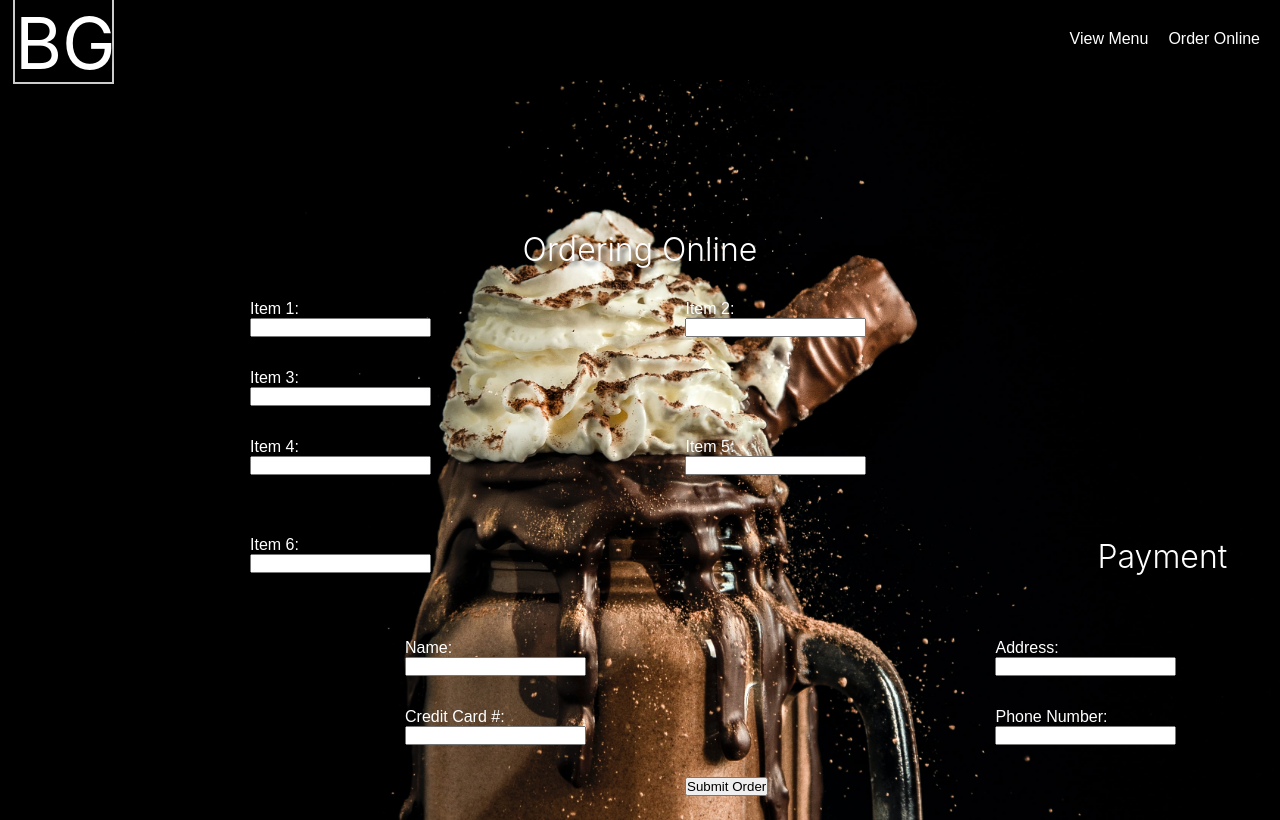
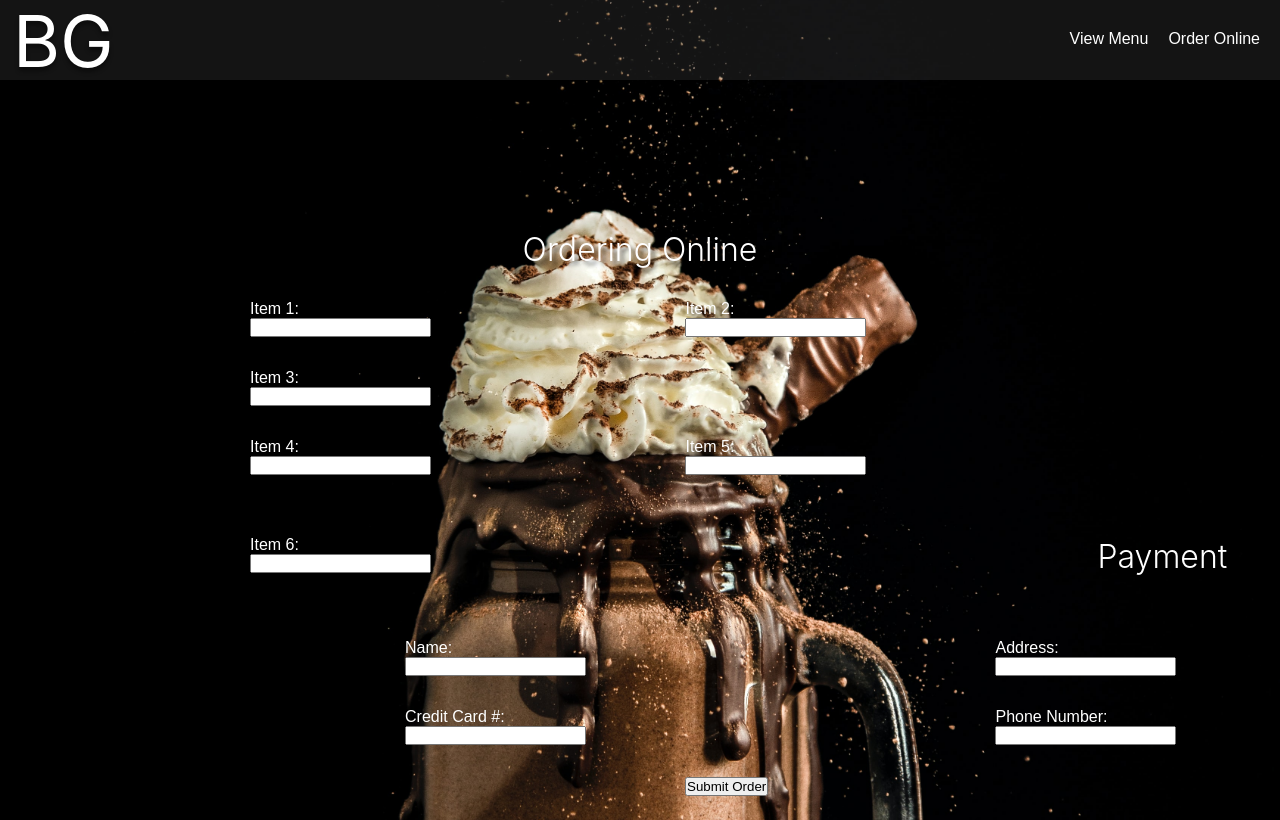
Before and after one commit to CamDamico/FrontEndSprint-GarysDiner, a plain HTML site: page ordering.html in a window 1280 px wide. Drawn offline with Linux system fonts and the light colour scheme.

Commit message:
linked cams logo on his page and logo adjust

```diff
--- a/Styles/orderingpage.css
+++ b/Styles/orderingpage.css
@@ -11,7 +11,7 @@ body {
   background-size: cover;
 }
 header {
-  background-color: black;
+  background-color:rgba(93, 90, 90, 0.22);
   height: 80px;
   position: sticky;
 }
@@ -27,8 +27,9 @@ header {
   font-size: 72px;
   line-height: 87px;
   color: #ffffff;
-  border: 2px solid rgba(255, 255, 255, 0.8);
+  /* border: 2px solid rgba(255, 255, 255, 0.8); */
   text-shadow: 0px 4px 4px rgba(0, 0, 0, 0.42);
+  text-decoration: none;
 }
 #Buttons {
   display: flex;
--- a/ordering.html
+++ b/ordering.html
@@ -8,7 +8,7 @@
     <link rel="stylesheet" href="./Styles/orderingpage.css" />
   </head>
   <header>
-    <span id="Logo">BG</span>
+    <a href="./index.html" id="Logo">BG</a>
     <span id="Buttons"
       ><a href="#" id="menu">View Menu</a>
       <a href="#" id="Order">Order Online </a>
```
Also changed, not shown: index.html (+1 -1 lines).
